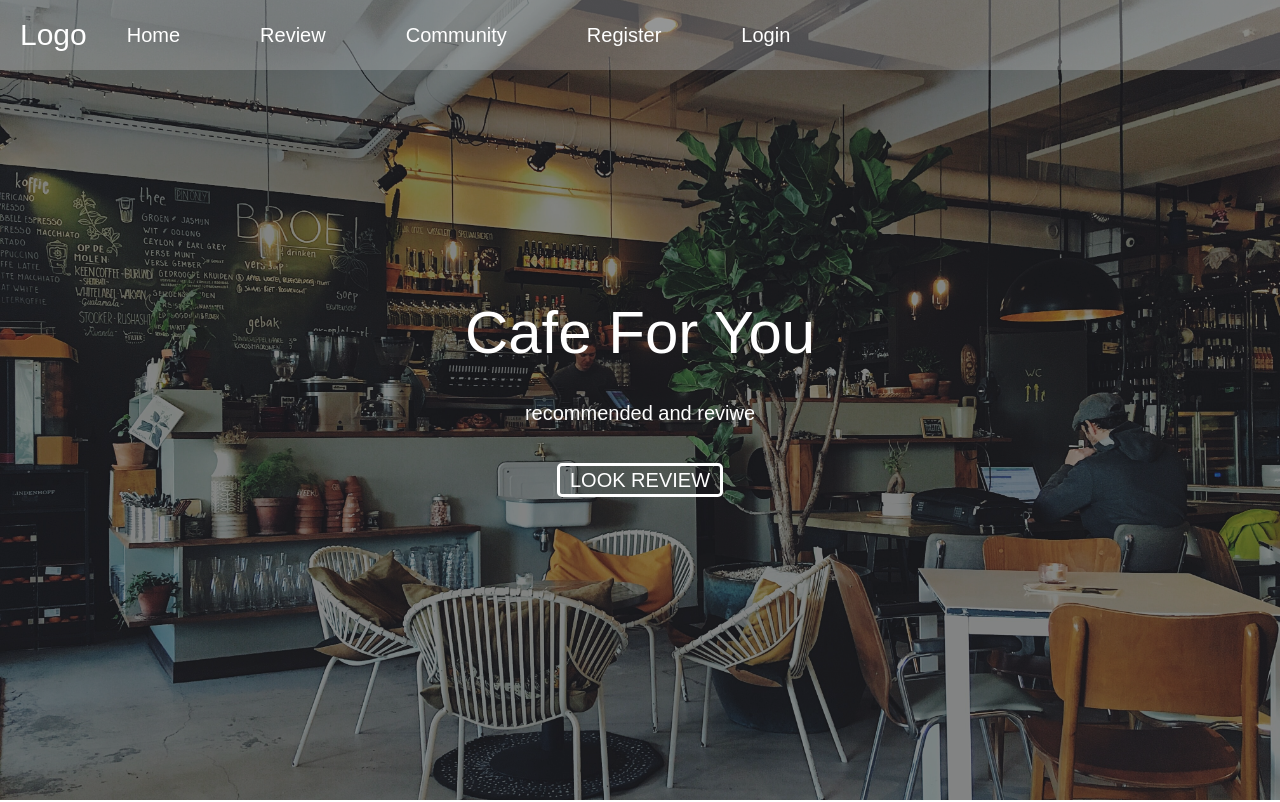
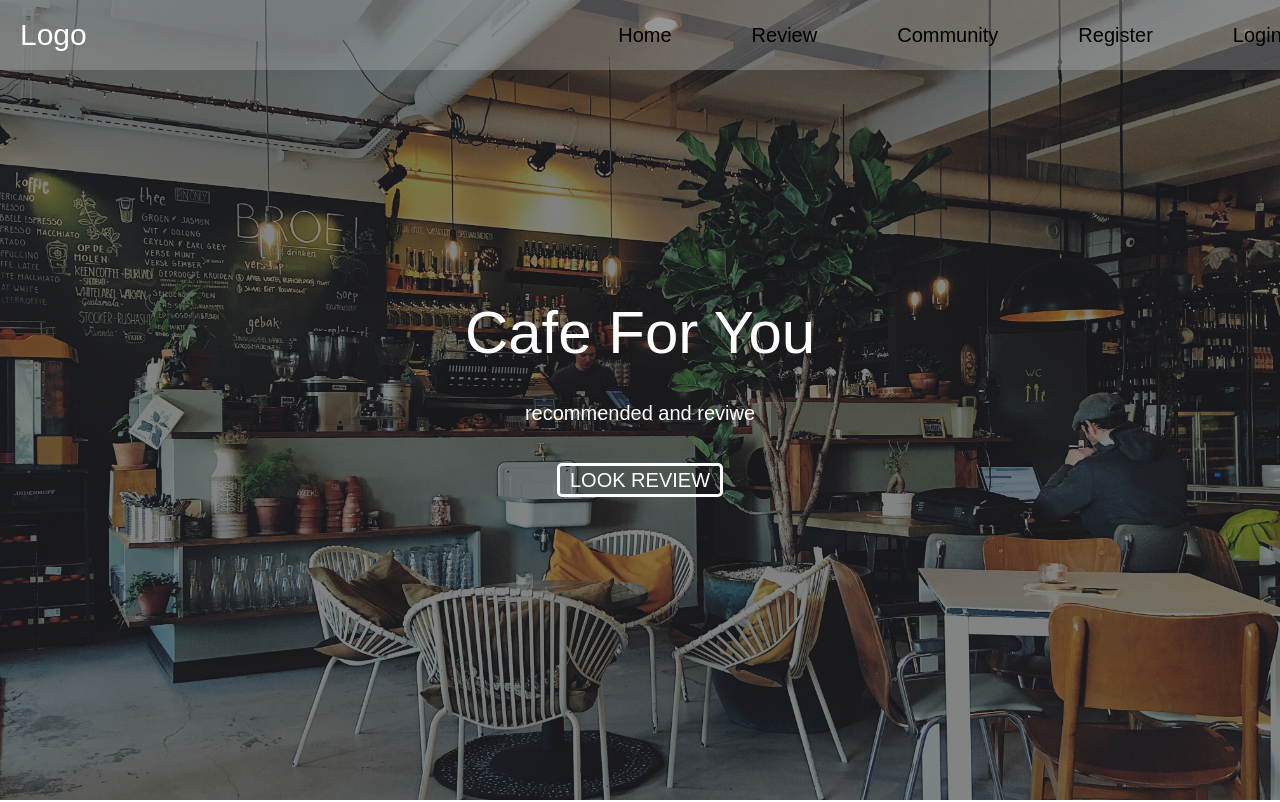
Before and after one commit to wiraphan123/Cafeforyou, a React (Create React App) app: page / in a window 1280 px wide. Shown: the top 802 px of the page. Built offline with nearby package versions, Linux system fonts and the light colour scheme; a web font is replaced by a local one.

Commit message:
edit NavBar

```diff
--- a/src/components/NavBar/styles.js
+++ b/src/components/NavBar/styles.js
@@ -1,4 +1,5 @@
 import styled from 'styled-components'
+
 export const Container = styled.div`
   width: 100%;
   /* position: ${props => (props.isScroll ? 'fixed' : 'static')}; */
@@ -7,22 +8,29 @@ export const Container = styled.div`
   background-color: ${props => (props.isScroll ? '#008B8B' : 'rgba(192,192,192,0.3)')};
   color:white;
   transition: background-color .5s;
+  display: flex;
+  justify-content: space-between;
+
 `
 export const Wrapper = styled.div`
+  width: 100%;
   display: flex;
   padding: 1rem;
-  flex: 1;
-  justify-content: center;
-  align-items: center;
+  /* flex: 1; */
+  justify-content: space-between;
+
 `
 export const Logo = styled.div`
   font-size: 30px;
   font-weight: 300;
+  width: 100px;
 `
 export const ActionContainer = styled.div`
+  width: 50%;
   display: flex;
-  flex: 1;
-  justify-content: flex-start;
+  justify-content: center;
+  align-items: center;
+  color: black;
   a{
   padding: 0 2rem;
   }
```
